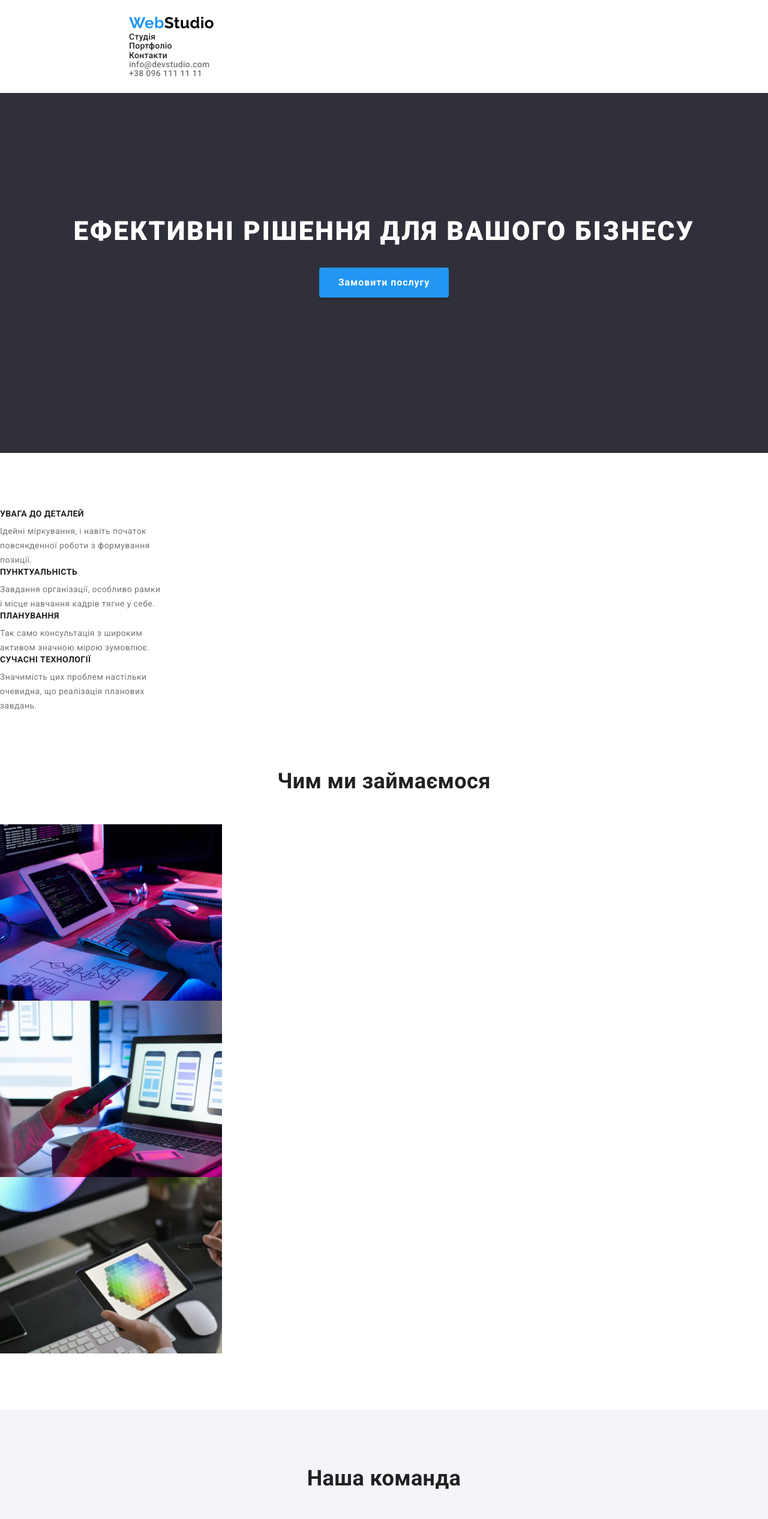
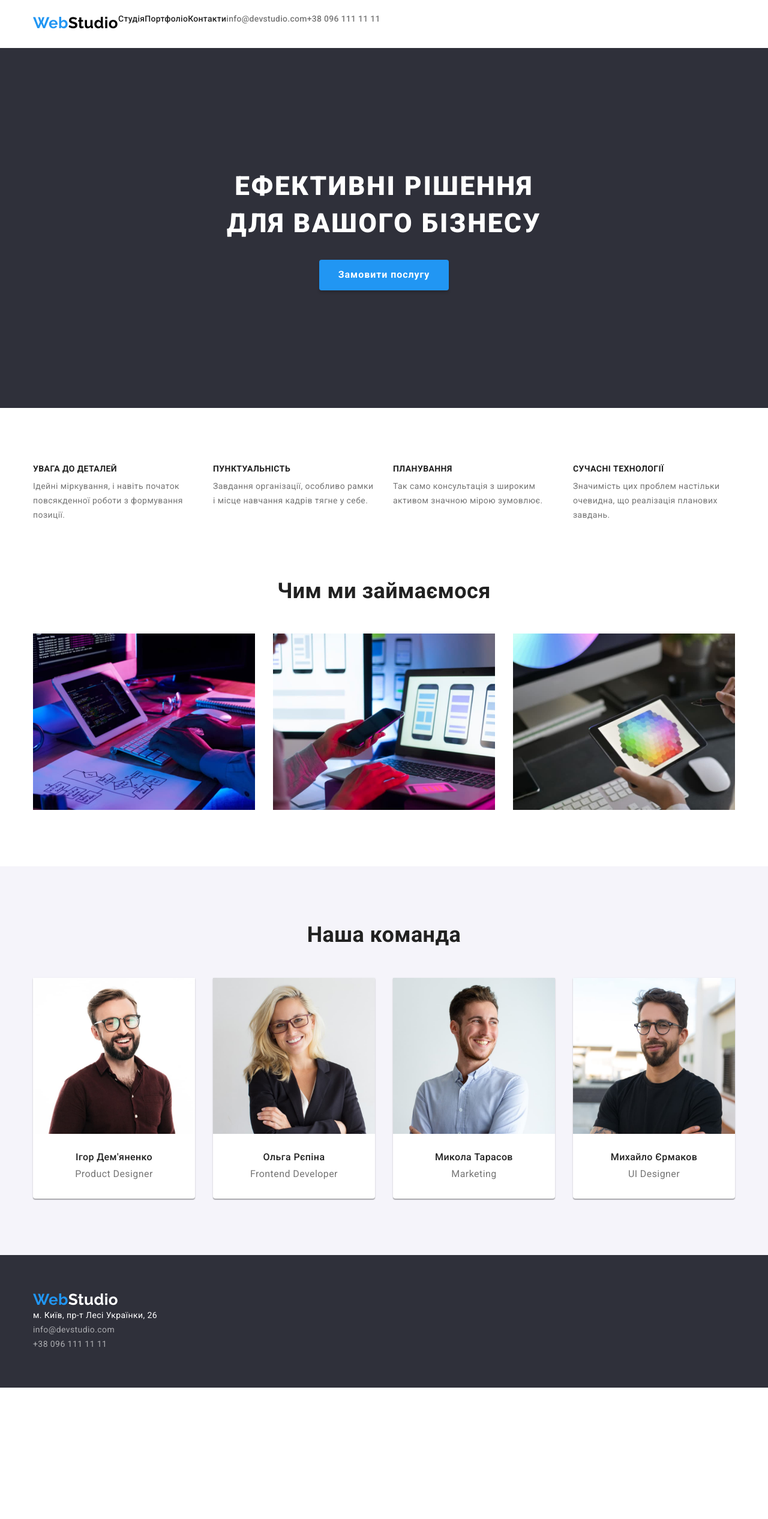
Before and after one commit to JuliaNiky/goit-markup-hw-03, a plain HTML site: page index.html in a window 1280 px wide. Shown: the top 2532 px of the page at 60% size. After the commit the page ends 2313 px from the top, so only its background shows below. Drawn offline with nearby package versions, Linux system fonts and the light colour scheme.

Commit message:
added margins&paddings in all sections

```diff
--- a/css/styles.css
+++ b/css/styles.css
@@ -8,38 +8,53 @@
 *,
 *:before,
 *:after {
-    -moz-box-sizing: border-box;
-    -webkit-box-sizing: border-box;
     box-sizing: border-box;
 }
 
-:focus, :active {
+body {
+    font-size: 14px;
+    line-height: 1,2;
+    letter-spacing: 0.03em;
+    font-style: normal;
+}
+
+h1,
+h2,
+h3,
+h4,
+h5,
+h6 {
+    margin: 0;
+    font-size: inherit;
+    font-weight: 400;
+}
+
+p {
+    margin: 0;
+}
+
+ul, li {
+    list-style: none;
+    padding: 0;
+    margin: 0;
+}
+
+:focus,
+:active {
+    outline: none;
+}
+a {
+    text-decoration: none;
+    color: inherit;
+}
+
+a:focus,
+a:active {
     outline: none;
 }
 
-a:focus, a:active {
-    outline: none;
-}
-
-nav, footer, header {
-    display: block;
-}
-
-html, body {
-    height: 100%;
-    width: 100%;
-    font-size: 100%;
-    line-height: 1,2;
-    font-size: 14px;
-    letter-spacing: 0.03em;
-}
-
-button {
-    cursor: pointer;
-    font-family: 'Roboto', sans-serif;
-}
-
-a, a:visited {
+a,
+a:visited {
     text-decoration: none;
     color: inherit;
 }
@@ -48,18 +63,28 @@ a:hover {
     text-decoration: none;
 }
 
-ul, li {
-    list-style: none;
+address {
+    font-style: normal;
+}
+
+button {
+    font-family: inherit;
+    margin: 0;
+    padding: 0;
+    cursor: pointer;
 }
 
 img {
+    display: block;
+    max-width: 100%;
+    height: auto;
     vertical-align: top;
 }
 
-h1, h2, h3, h4, h5, h6 {
-    font-size: inherit;
-    font-weight: 400;
+nav, footer, header {
+    display: block;
 }
+
 /*--------------------*/
 
 /*colors
@@ -89,17 +114,46 @@ bg dark background: #2F303A;
 
 body {
     position: relative;
-    /*height: 2346px;*/
     font-family: 'Roboto', sans-serif;
-    font-style: normal;
     background-color: var(--default-background);
 }
 
+.container {
+    width: 1200px;
+    padding: 0 15px;
+    margin: 0 auto;
+}
+
+.section {
+    padding: 94px 0;
+}
+
+.section-title {
+    margin-bottom: 50px;
+}
+
+.section-list {
+    display: flex;
+    flex-direction: row;
+}
+
+.list-item {
+    margin-right: 30px;
+}
+
+.list-item:last-child {
+    margin-right: 0;
+}
 /* Header */
-header {
-    padding: 24px 215px;
-    /*width: 1600px;
-    height: 80px;*/
+.header {
+    padding-top: 24px;
+    padding-bottom: 25px;
+    min-height: 80px;
+}
+
+.header-container{
+    display: flex;
+    flex-direction: row;
 }
 
 a.logo {
@@ -112,14 +166,20 @@ a.logo {
     color: var(--dark-color);
 }
 
-.list-item {
+.nav-list, .nav-contacts {
+    display: flex;
+    flex-direction: row;
+}
+
+.nav-item {
     font-weight: 500;
     line-height: 1.1;
     letter-spacing: 0.02em;
     color: var(--primary-title-color);
 }
 
-.active .list-item.current a {
+.active
+.nav-item.current a{
     color: var(--accent-color);
 }
 .contacts-item {
@@ -129,25 +189,30 @@ a.logo {
     color: var(--primary-text-color);
 }
 
-.list-item:hover, .contacts-item:hover {
+.nav-item:hover,
+.contacts-item:hover {
     color: var(--accent-color);
 }
 
-.list-item:focus,
+.nav-item:focus,
 .contacts-item:focus {
     color: var(--accent-color);
 }
+/* Header end */
 
 /* Hero */
 .hero {
-    height: 600px;
+    max-height: 600px;
+    padding: 200px 0;
     align-items: center;
     background-color: var(--dark-background);
 }
 
 .hero-title {
-    padding-top: 200px;
-    padding-bottom: 30px;
+    margin-right: auto;
+    margin-bottom: 30px;
+    margin-left: auto;
+    max-width: 600px;
     font-weight: 900;
     font-size: 44px;
     line-height: 1.4;
@@ -161,9 +226,7 @@ button.cta {
     position: relative;
     display: block;
     margin: 0 auto;
-    width: 216px;
-    height: 50px;
-    text-align: center;
+    padding: 10px 32px;
     font-weight: 700;
     font-size: 16px;
     line-height: 1.9;
@@ -173,10 +236,11 @@ button.cta {
     box-shadow: 0px 4px 4px rgba(0, 0, 0, 0.15);
     border-radius: 4px;
 }
+/* Hero end */
 
 /* advantages */
-.section{
-    margin-top: 94px;
+section.advantages {
+    padding-bottom: 0;
 }
 
 .section-title {
@@ -186,6 +250,7 @@ button.cta {
     text-align: center;
     color: var(--primary-title-color);
 }
+
 .visually-hidden {
     position: absolute;
     white-space: nowrap;
@@ -212,29 +277,34 @@ button.cta {
     line-height: 1.7;
     color: var(--primary-text-color);
 }
+/* advantages end */
 
 /* services */
-.section-list {
-    margin-bottom: 94px;
-}
+
+/* services end */
 
 /* team */
 .team {
-    /*height: 648px;*/
-    padding: 94px 0;
     background-color: var(--light-background);
 }
 
 .team-item {
-    width: 270px;
-    height: 368px;
+    max-width: 270px;
+    min-height: 368px;
     background-color: var(--default-background);
     box-shadow: 0px 1px 3px rgba(0, 0, 0, 0.12), 0px 1px 1px rgba(0, 0, 0, 0.14), 0px 2px 1px rgba(0, 0, 0, 0.2);
     border-radius: 0px 0px 4px 4px;
 }
 
+.team-pic {
+    margin-bottom: 30px;
+}
+
+.team-wrap {
+    padding: 0 20px;
+}
+
 .team-subtitle {
-    margin-top: 30px;
     margin-bottom: 10px;
     font-weight: 500;
     font-size: 16px;
@@ -249,24 +319,30 @@ button.cta {
 }
 
 /* footer */
-footer {
-    height: 252px;
+.footer {
+    max-height: 252px;
     padding: 60px 0;
     background-color: var(--dark-background);
+}
+.footer-logo {
+    margin-bottom: 20px;
 }
 
 .white {
     color: var(--text-dark-background);
 }
 
-.address {
+.address-list {
     line-height: 1.7;
     text-decoration: none;
-    font-style: normal;
     color: var(--text-dark-background);
 }
 .address-item:hover, .address-item:focus {
     color: var(--accent-color);
+}
+
+.address, .email {
+    margin-bottom: 9px;
 }
 
 .email, .phone {
@@ -274,8 +350,18 @@ footer {
 }
 
 /* portfolio */
-.portfolio {
-    margin: 94px 0;
+.portfolio-tabs {
+    display: flex;
+    flex-direction: row;
+    justify-content: center;
+    margin: 0 auto 50px auto;
+}
+.tabs-item {
+    margin-right: 8px;
+}
+
+.tabs-item:last-child {
+    margin-right: 0;
 }
 
 .portfolio-title {
@@ -289,8 +375,7 @@ footer {
 }
 
 button.tab {
-    /*margin-bottom: 50px;*/
-    height: 38px;
+    padding: 6px 22px;
     font-weight: 500;
     font-size: 16px;
     line-height: 1.6;
@@ -306,38 +391,31 @@ button.tab:hover, button.tab:focus {
     border-radius: 4px;
 }
 
-button.all {
-    width: 73px;
-}
-
-button.web {
-    width: 125px;
-}
-
-button.app {
-    width: 112px;
-}
-
-button.design {
-    width: 103px;
-}
-
-button.marketing {
-    width: 130px;
+.portfolio-projects{
+    display: flex;
+    flex-direction: row;
+    flex-wrap: wrap;
+    gap: 30px;
 }
 
 .project-items {
-    margin-left: 30px;
-    margin-bottom: 30px;
     box-sizing: border-box;
-    width: 370px;
-    height: 404px;
+    max-width: 370px;
+    min-height: 404px;
     background-color: var(--default-background);
     border: 1px solid #eee;
 }
 
+.project-pic {
+    margin-bottom: 20px;
+}
+
+.project-wrap {
+    padding: 0 24px;
+}
+
 .project-title {
-    padding: 20px 24px 4px 24px;
+    margin-bottom: 4px;
     font-weight: 700;
     font-size: 18px;
     line-height: 2;
@@ -346,7 +424,6 @@ button.marketing {
 }
 
 .project-filter {
-    padding: 0px 24px 20px 24px;
     font-size: 16px;
     line-height: 1.9;
     color: var(--primary-text-color);
--- a/index.html
+++ b/index.html
@@ -8,105 +8,132 @@
     <title>Студія</title>
     <link href="https://fonts.googleapis.com/css?family=Raleway:700" rel="stylesheet" />
     <link href="https://fonts.googleapis.com/css?family=Roboto:regular,500,700,900" rel="stylesheet" />
-    <link rel="stylesheet" href="node_modules/modern-normalize/modern-normalize.css">
+    <link rel="stylesheet" href="https://cdnjs.cloudflare.com/ajax/libs/modern-normalize/1.1.0/modern-normalize.min.css"
+    integrity="sha512-wpPYUAdjBVSE4KJnH1VR1HeZfpl1ub8YT/NKx4PuQ5NmX2tKuGu6U/JRp5y+Y8XG2tV+wKQpNHVUX03MfMFn9Q=="
+    crossorigin="anonymous" referrerpolicy="no-referrer" />
     <link rel="stylesheet" href="./css/styles.css">
 </head>
 
 <body>
-    <header>
+    <header class="header">
+        <div class="container header-container">
+            <a class="logo" href="./index.html">Web<span class="black">Studio</span></a>
             <nav class="nav">
-            <a class="logo" href="./index.html">Web<span class="black">Studio</span></a>
                 <ul class="nav-list">
-                <li class="list-item active"><a href="./index.html">Студія</a></li>
-                <li class="list-item"><a href="./portfolio.html">Портфоліо</a></li>
-                <li class="list-item"><a href="#">Контакти</a></li>
+                    <li class="nav-item"><a href="./index.html">Студія</a></li>
+                    <li class="nav-item active"><a href="./portfolio.html">Портфоліо</a></li>
+                    <li class="nav-item"><a href="#">Контакти</a></li>
                 </ul>
+            </nav>
+            <div>
                 <ul class="nav-contacts">
                     <li class="contacts-item"><a href="mailto:info@devstudio.com">info@devstudio.com</a></li>
                     <li class="contacts-item"><a href="tel:+380961111111">+38 096 111 11 11</a></li>
                 </ul>
-        </nav>
+            </div>
+        </div>
     </header>
 
     <main>
         <section class="hero">
+            <div class="container">
                 <h1 class="hero-title">Ефективні рішення для вашого бізнесу</h1>
                 <button type="button" class="cta">Замовити послугу</button>
+            </div>
         </section>
 
         <section class="section advantages">
+            <div class="container">
                 <h2 class="section-title visually-hidden">Переваги</h2>
-            <ul class="section-list">
-                <li class="advantages-item">
+                <ul class="section-list advantages-list">
+                    <li class="advantages-item list-item">
                         <h3 class="advantages-subtitle">УВАГА ДО ДЕТАЛЕЙ</h3>
                         <p class="advantages-text">Ідейні міркування, і навіть початок повсякденної роботи з формування позиції.</p>
                     </li>
-                <li class="advantages-item">
+                    <li class="advantages-item list-item">
                         <h3 class="advantages-subtitle">ПУНКТУАЛЬНІСТЬ</h3>
                         <p class="advantages-text">Завдання організації, особливо рамки і місце навчання кадрів тягне у себе.</p>
                     </li>
-                <li class="advantages-item">
+                    <li class="advantages-item list-item">
                         <h3 class="advantages-subtitle">ПЛАНУВАННЯ</h3>
                         <p class="advantages-text">Так само консультація з широким активом значною мірою зумовлює.</p>
                     </li>
-                <li class="advantages-item">
+                    <li class="advantages-item list-item">
                         <h3 class="advantages-subtitle">СУЧАСНІ ТЕХНОЛОГІЇ</h3>
                         <p class="advantages-text">Значимість цих проблем настільки очевидна, що реалізація планових завдань.</p>
                     </li>
                 </ul>
+            </div>
         </section>
 
         <section class="section services">
+            <div class="container">
                 <h2 class="section-title">Чим ми займаємося</h2>
                 <ul class="section-list">
-                <li class="services-item">
+                    <li class="services-item list-item">
                         <img class="services-pic" src="./images/img1.jpg" alt="десктопні додатки" width="370" height="294">
                     </li>
-                <li class="services-item">
+                    <li class="services-item list-item">
                         <img class="services-pic" src="./images/img2.jpg" alt="мобільні додатки" width="370" height="294">
                     </li>
-                <li class="services-item">
+                    <li class="services-item list-item">
                         <img class="services-pic" src="./images/img3.jpg" alt="дизайнерські рішення" width="370" height="294">
                     </li>
                 </ul>
+            </div>
         </section>
 
         <section class="section team">
+            <div class="container">
                 <h2 class="section-title">Наша команда</h2>
                 <ul class="section-list">
-                <li class="team-item">
+                    <li class="team-item list-item">
                         <img class="team-pic" src="./images/photo1.jpg" alt="Product Designer" width="270" height="260">
+                        <div class="team-wrap">
                             <h3 class="team-subtitle">Ігор Дем'яненко</h3>
                             <p class="team-text">Product Designer</p>
+                        </div>
+
                     </li>
-                <li class="team-item">
+                    <li class="team-item list-item">
                         <img class="team-pic" src="./images/photo2.jpg" alt="Frontend Developer" width="270" height="260">
+                        <div class="team-wrap">
                             <h3 class="team-subtitle">Ольга Рєпіна</h3>
                             <p class="team-text">Frontend Developer</p>
+                        </div>
+
                     </li>
-                <li class="team-item">
+                    <li class="team-item list-item">
                         <img class="team-pic" src="./images/photo3.jpg" alt="Marketing" width="270" height="260">
+                        <div class="team-wrap">
                             <h3 class="team-subtitle">Микола Тарасов</h3>
                             <p class="team-text">Marketing</p>
+                        </div>
+
                     </li>
-                <li class="team-item">
+                    <li class="team-item list-item">
                         <img class="team-pic" src="./images/photo4.jpg" alt="UI Designer" width="270" height="260">
+                        <div class="team-wrap">
                             <h3 class="team-subtitle">Михайло Єрмаков</h3>
                             <p class="team-text">UI Designer</p>
+                        </div>
                     </li>
                 </ul>
+            </div>
         </section>
     </main>
 
-<footer>
-    <a class="logo" href="./index.html">Web<span class="white">Studio</span></a>
-    <address class="address">
-        <a class="address-item"
+<footer class="footer">
+    <div class="container">
+        <a class="logo footer-logo" href="./index.html">Web<span class="white">Studio</span></a>
+        <address class="address-list">
+            <a class="address-item address"
                 href="https://www.google.com/search?q=%D0%BC.+%D0%9A%D0%B8%D1%97%D0%B2%2C+%D0%BF%D1%80-%D1%82+%D0%9B%D0%B5%D1%81%D1%96+%D0%A3%D0%BA%D1%80%D0%B0%D1%97%D0%BD%D0%BA%D0%B8%2C+26&rlz=1C1CHBD_ruUA826UA826&oq=%D0%BC.+%D0%9A%D0%B8%D1%97%D0%B2%2C+%D0%BF%D1%80-%D1%82+%D0%9B%D0%B5%D1%81%D1%96+%D0%A3%D0%BA%D1%80%D0%B0%D1%97%D0%BD%D0%BA%D0%B8%2C+26&aqs=chrome..69i57j0i512j0i22i30l2.1146j0j1&sourceid=chrome&ie=UTF-8"
                 target="_blank" rel="noopener noreferrer">м. Київ, пр-т Лесі Українки, 26</a><br>
             <a class="address-item email" href="mailto:info@devstudio.com">info@devstudio.com</a><br>
             <a class="address-item phone" href="tel:+380961111111">+38 096 111 11 11</a><br>
         </address>
+    </div>
 </footer>
 </body>
 
```
Also changed, not shown: portfolio.html (+40 -14 lines). Lines whose indentation alone changed are shown as unchanged.
